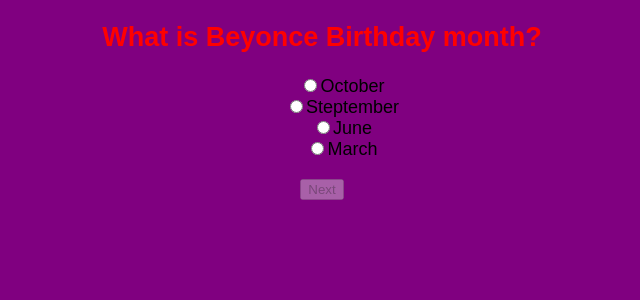
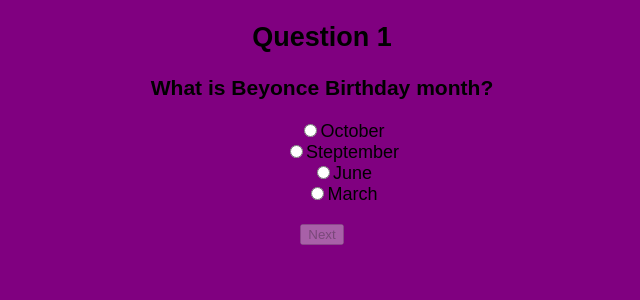
Before and after one commit to J-oss91/MERNProject, a React (Create React App) app in the folder Mod2Project/quiz-app/: page / in a window 1280 px wide. Shown: the top 300 px of the page, without its empty margins (318-958 px from the left). Built offline with nearby package versions, Linux system fonts and the light colour scheme.

Commit message:
forth commit homepage not working

```diff
--- a/Mod2Project/quiz-app/src/components/Quiz.js
+++ b/Mod2Project/quiz-app/src/components/Quiz.js
@@ -11,7 +11,6 @@
     disabled: true,
     feedback: null, // New state to store feedback message
   };
-
   // Function to handle user's answer selection and go to the next question
   handleOptionClick = (answer) => {
     const { currentIndex } = this.state;
@@ -68,6 +67,7 @@
 
   render() {
     const { currentIndex, quizEnd, feedback } = this.state;
+    const currentQuestion = QuizData[currentIndex];
 
     if (quizEnd) {
       // Render quiz results or a "Quiz completed" message
@@ -76,12 +76,11 @@
 
     return (
       <div>
-      <h2 style={{ color: feedback === 'Correct!' ? 'green' : 'red' }}>
-        {QuizData[currentIndex].question}
-      </h2>
+        <h2>Question {currentIndex + 1}</h2>
+        <h3>{currentQuestion.question}</h3>
         {feedback && <p>{feedback}</p>} {/* Display feedback if available */}
         <ul>
-        {QuizData[currentIndex].options.map((option, index) => (
+          {currentQuestion.options.map((option, index) => (
             <li key={index}>
               <input
                 type="radio"
@@ -104,7 +103,6 @@
       </div>
     );
   }
-
 }
 
 export default Quiz;
--- a/Mod2Project/quiz-app/src/style.css
+++ b/Mod2Project/quiz-app/src/style.css
@@ -27,8 +27,8 @@
 
   .banner {
     background-color: bisque;
-    width: 100%; /* Set the width to 100% */
-    height: 100px; /* Set an appropriate height for the banner */
+    width: 100%;
+    height: 100px;
     font-family: Cambria, Cochin, Georgia, Times, 'Times New Roman', serif;
     margin-top: auto;
 
```
Also changed, not shown: Mod2Project/quiz-app/src/components/ResultPage.js (+0 -31 lines). Lines whose indentation alone changed are shown as unchanged.
